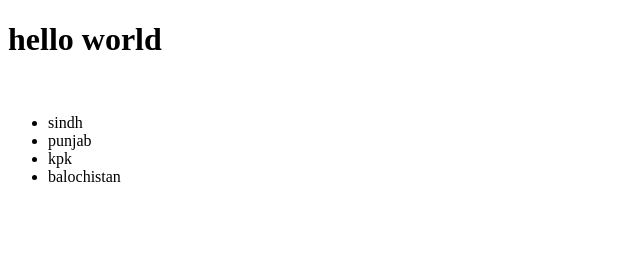
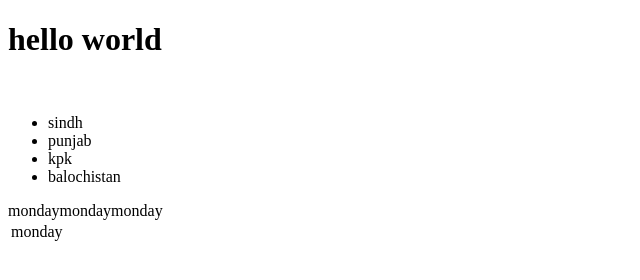
Before and after one commit to huzaifashahid9/Hello-World-, a plain HTML site: page index.html in a window 1280 px wide. Shown: the whole page, without its empty margins (0-640 px from the left). Drawn offline with Linux system fonts and the light colour scheme.

Commit message:
table added

```diff
--- a/index.html
+++ b/index.html
@@ -13,5 +13,13 @@
         <li>kpk</li>
         <li>balochistan</li>
     </ul>
+    <table>
+        <tr>
+            <td>monday</td
+                <td>monday</td
+                    <td>monday</td
+                        <td>monday</td
+        </tr>
+    </table>
 </body>
 </html>
```
